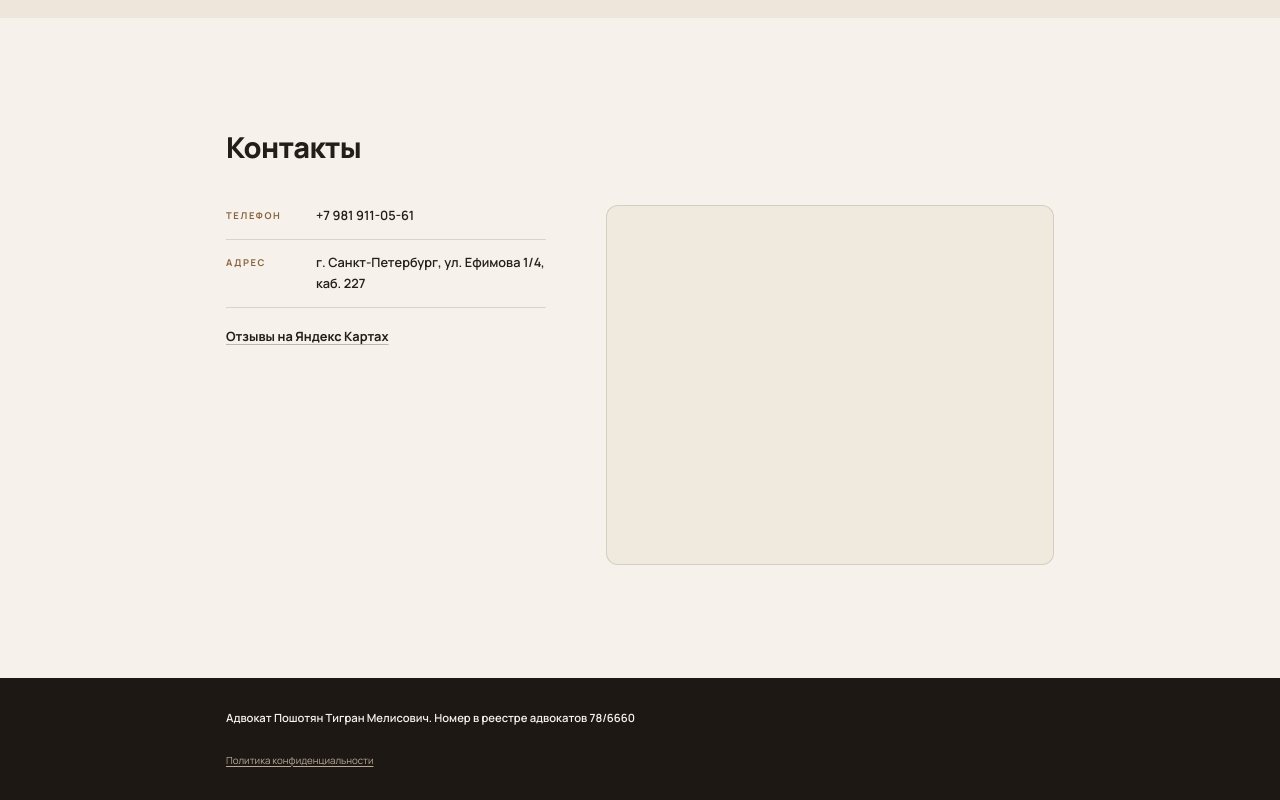
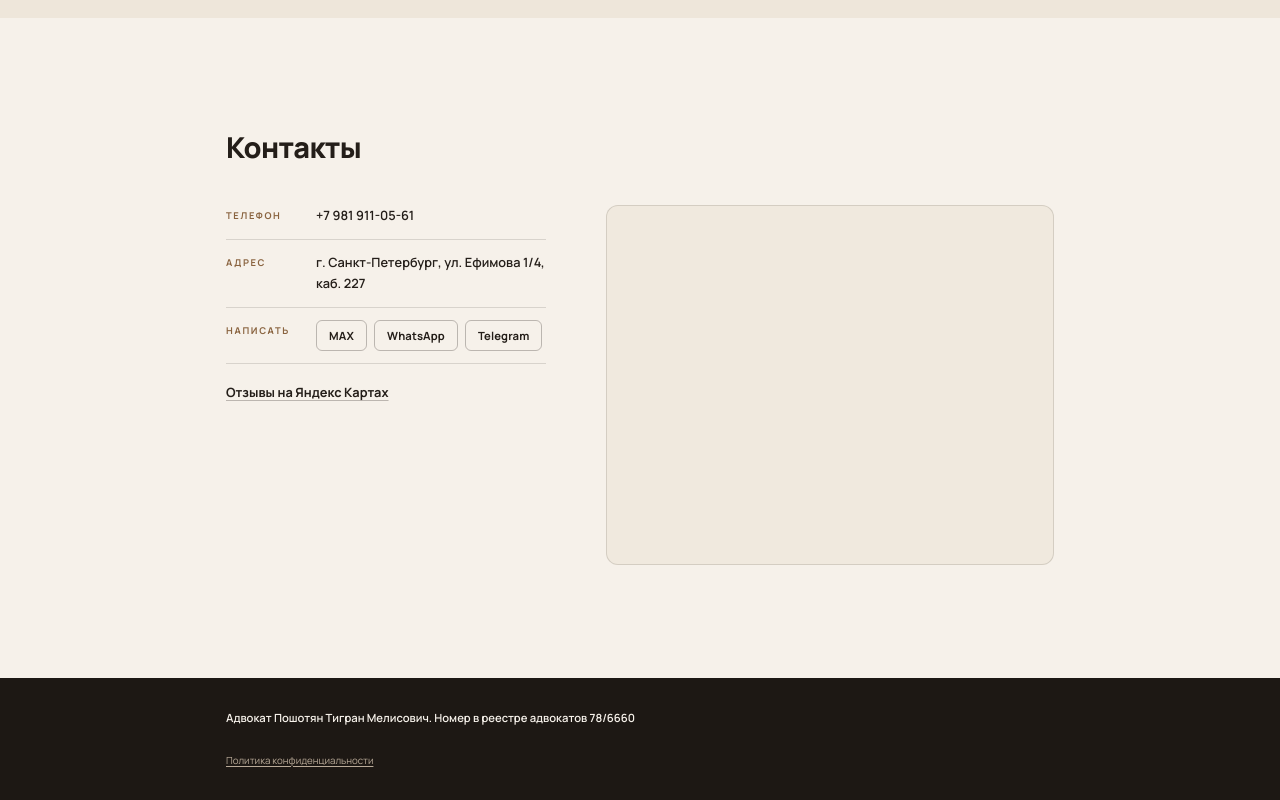
Before and after one commit to elhpiv-hash/poshotyan-preview, a plain HTML site: page index.html in a window 1280 px wide. Shown: the part 3924-4724 px from the top of the page. Drawn offline with Linux system fonts and the light colour scheme.

Commit message:
Add messenger links to contacts

```diff
--- a/css/style.css
+++ b/css/style.css
@@ -702,6 +702,17 @@ p + p {
   font-weight: 600;
 }
 
+.contacts__messengers {
+  display: flex;
+  flex-wrap: wrap;
+  gap: 0.6rem;
+}
+
+.contacts__messengers .btn {
+  padding: 0.65rem 1rem;
+  font-size: var(--fs-small);
+}
+
 .contacts__link {
   text-decoration: none;
   white-space: nowrap;
--- a/index.html
+++ b/index.html
@@ -222,6 +222,14 @@
               <dt>Адрес</dt>
               <dd>г. Санкт-Петербург, ул. Ефимова 1/4, каб. 227</dd>
             </div>
+            <div class="contacts__row">
+              <dt>Написать</dt>
+              <dd class="contacts__messengers">
+                <a class="btn btn--ghost" href="ВСТАВЬ_ССЫЛКУ_MAX">MAX</a>
+                <a class="btn btn--ghost" href="https://wa.me/79819110561" target="_blank" rel="noopener">WhatsApp</a>
+                <a class="btn btn--ghost" href="https://t.me/+79819110561" target="_blank" rel="noopener">Telegram</a>
+              </dd>
+            </div>
           </dl>
           <p class="contacts__more"><a class="link" href="https://yandex.ru/maps/org/advokat_poshotyan_t_m_/52645790396/reviews/" target="_blank" rel="noopener">Отзывы на Яндекс Картах</a></p>
         </address>
```
